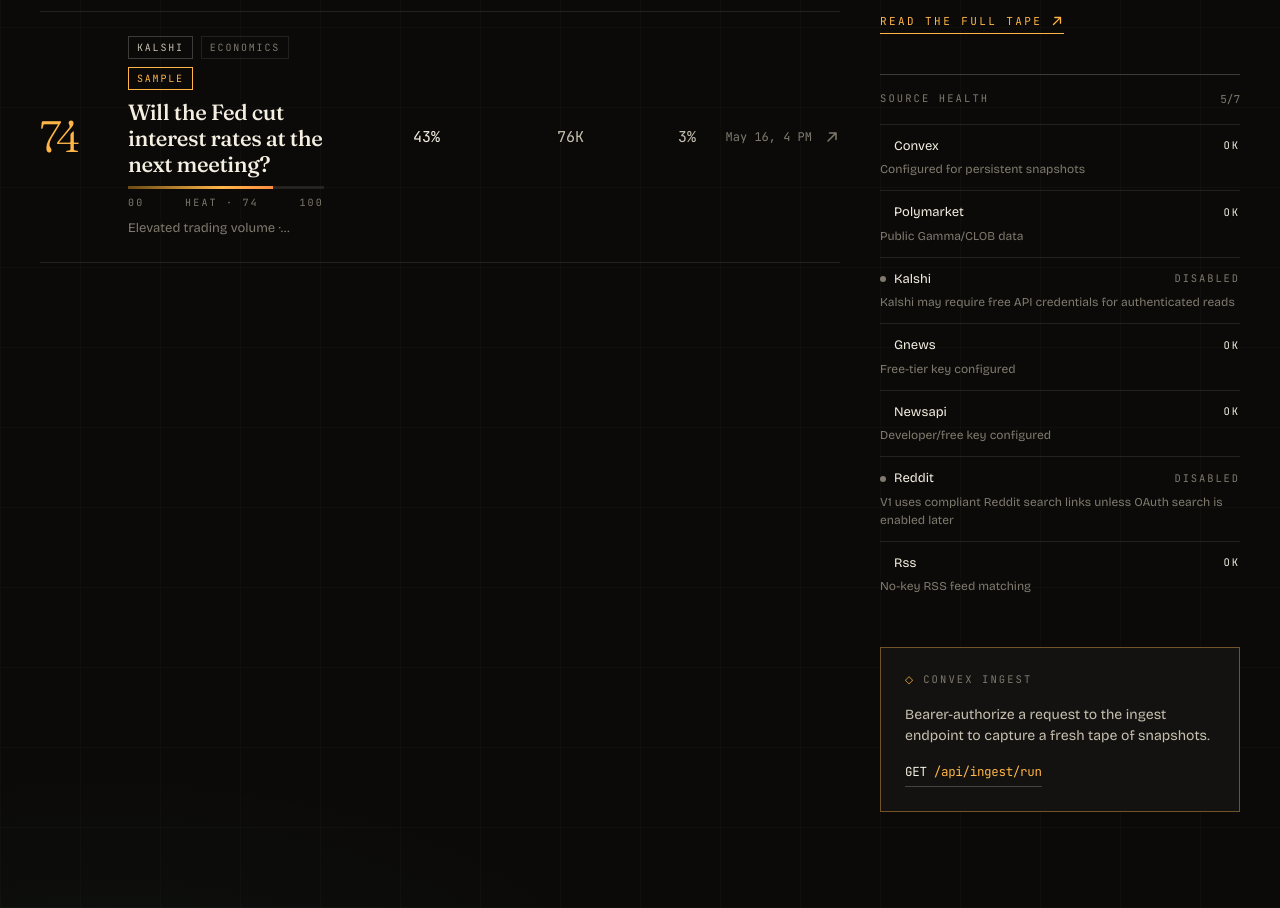
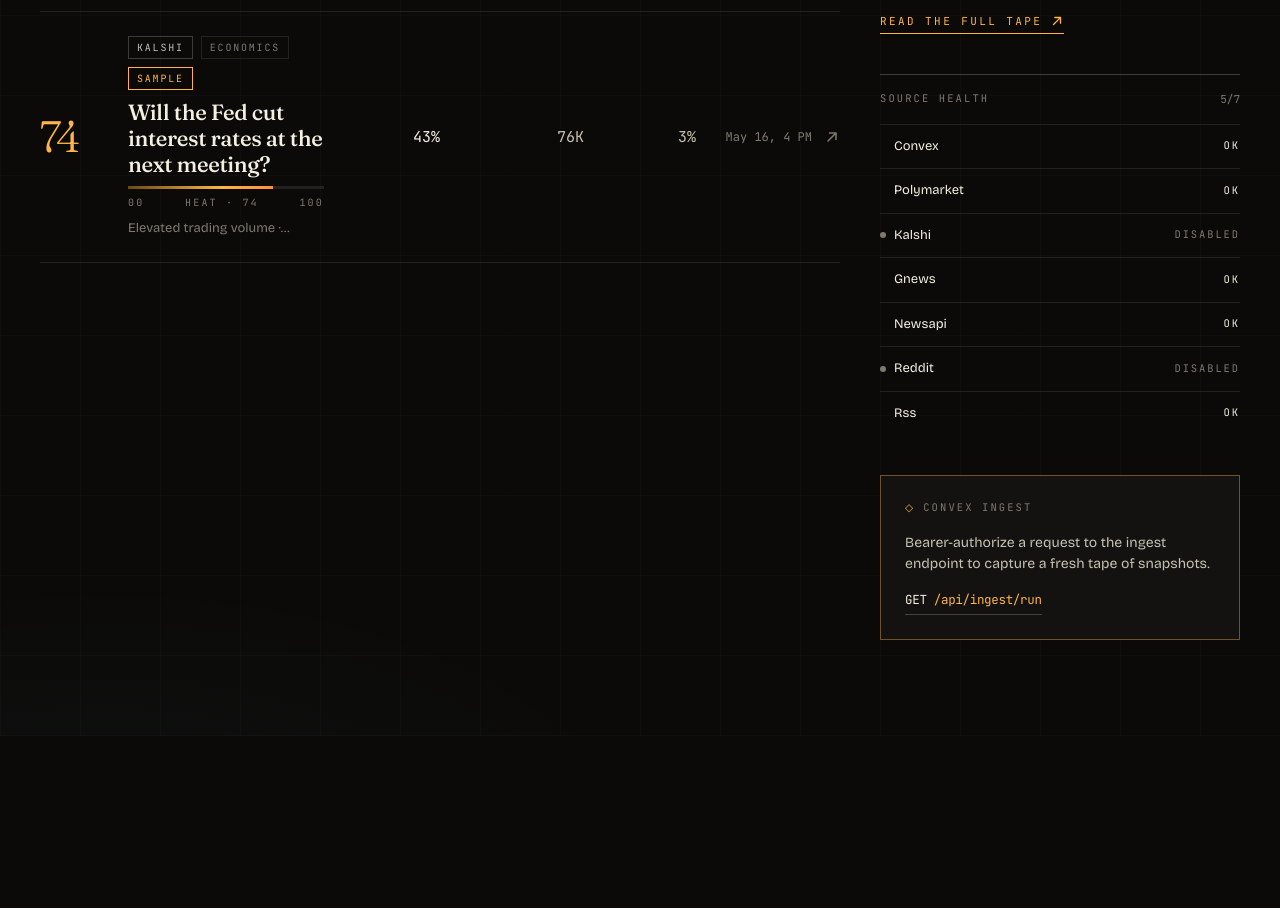
Before and after one commit to am-will/oddspulse, a Next.js app: page / in a window 1280 px wide. Shown: the part 980-1888 px from the top of the page. After the commit the page ends 1716 px from the top, so only its background shows below. Built offline with nearby package versions, Linux system fonts and the light colour scheme; no server answers.

Commit message:
Simplify source health list

```diff
--- a/src/components/dashboard.tsx
+++ b/src/components/dashboard.tsx
@@ -441,7 +441,7 @@ function SourcePanel({ sources }: { sources: SourceHealth[] }) {
         {sources.map((source) => {
           const ok = source.status === "ok";
           return (
-            <li key={source.source} className="grid gap-1 border-t border-[color:var(--color-rule)] py-3">
+            <li key={source.source} className="border-t border-[color:var(--color-rule)] py-3">
               <div className="flex items-center justify-between gap-3">
                 <span className="flex items-center gap-2 text-[13px] capitalize text-paper">
                   <span
@@ -457,7 +457,6 @@ function SourcePanel({ sources }: { sources: SourceHealth[] }) {
                   {source.status}
                 </span>
               </div>
-              <p className="text-[12px] leading-[1.5] text-paper-mute">{source.message}</p>
             </li>
           );
         })}
```
